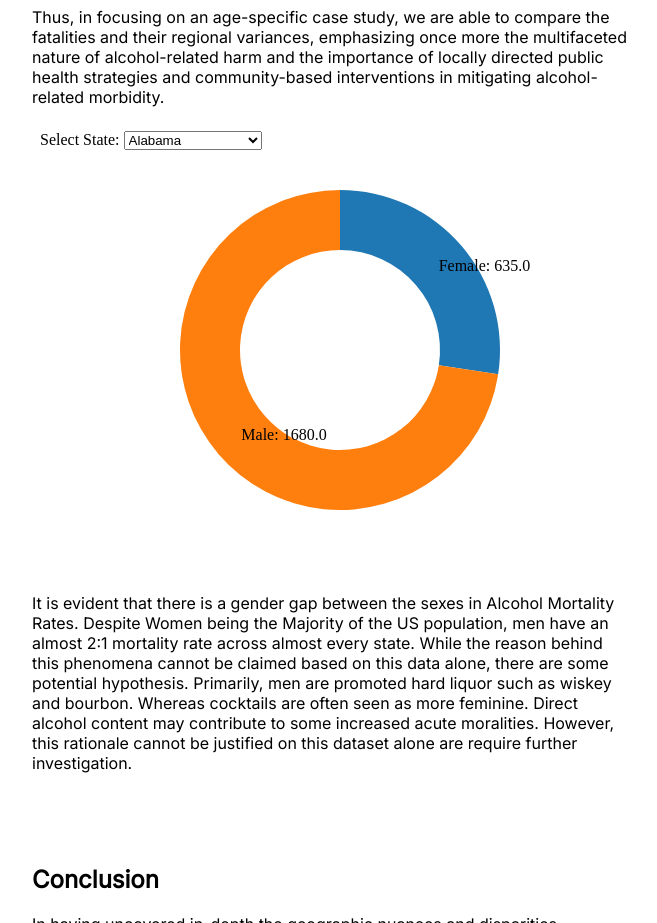
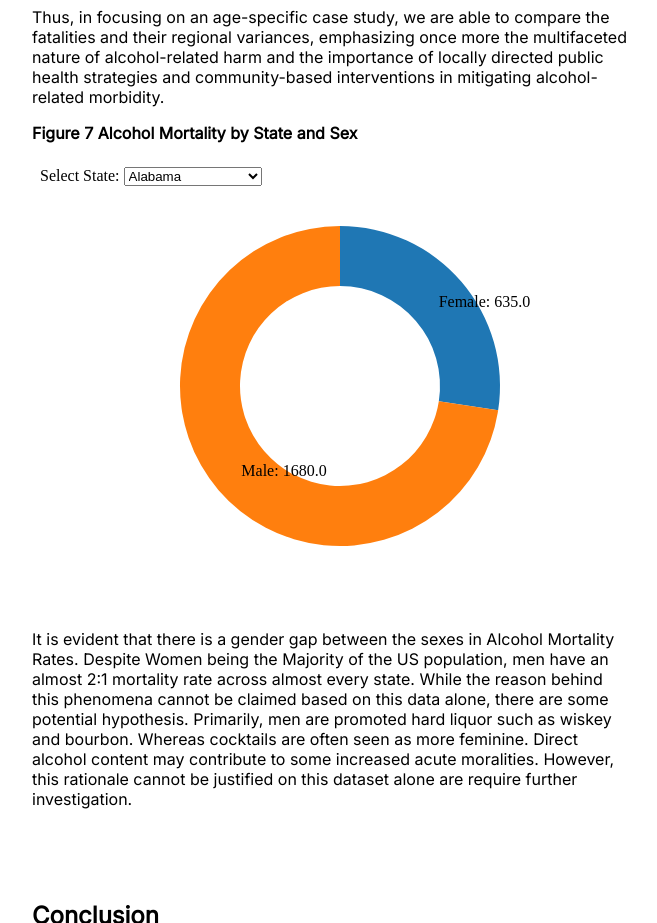
Before and after one commit to shannenespinosa/ds4200-alcoholism, a plain HTML site: page index.html in a window 1280 px wide. Shown: the part 5500-6423 px from the top of the page, without its empty margins (308-965 px from the left). Drawn offline with nearby package versions, Linux system fonts and the light colour scheme; a script that the page names is missing.

Commit message:
add title to donut Plot

```diff
--- a/index.html
+++ b/index.html
@@ -198,7 +198,7 @@
         and the importance of locally directed public health strategies and community-based interventions
         in mitigating alcohol-related morbidity.
     </p>
-
+    <p><b>Figure 7 Alcohol Mortality by State and Sex</b></p>
     <iframe src="viz/donut.html" width="100%" height="450px" frameborder="0"></iframe>
     <p>
         It is evident that there is a gender gap between the sexes in Alcohol Mortality Rates. Despite Women being the
```
